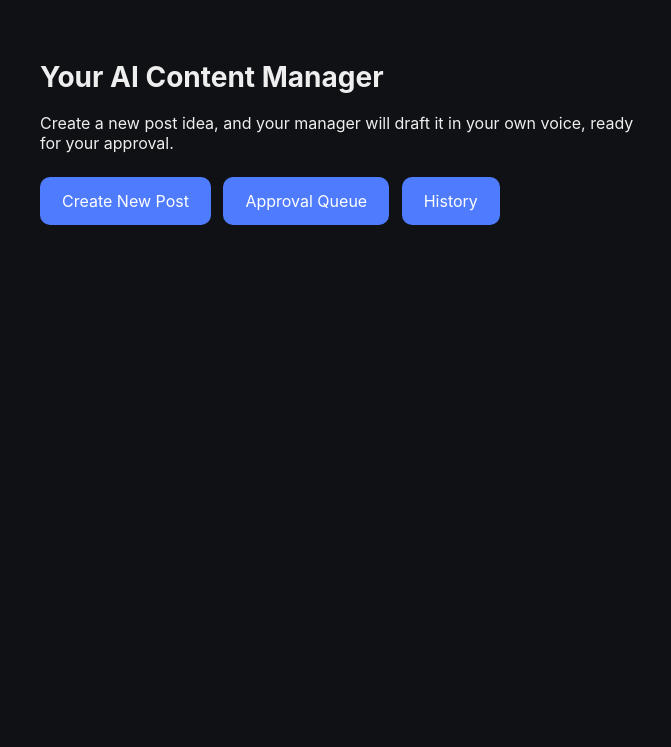
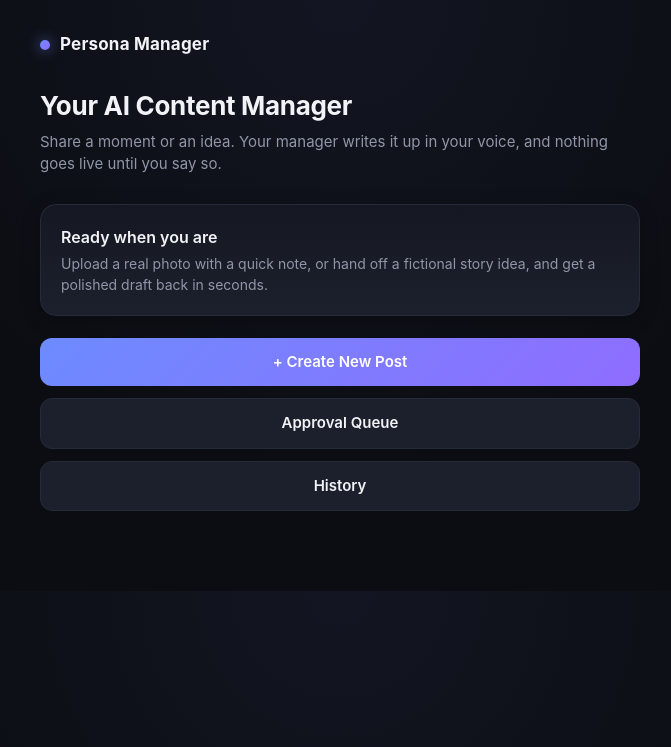
Before and after one commit to Kastuda09/Persona-manager, a Flask app: page / in a window 1280 px wide. Shown: the top 747 px of the page, without its empty margins (300-971 px from the left). Run offline with Flask 3, Linux system fonts and the light colour scheme.

Commit message:
Update home.html

```diff
--- a/templates/home.html
+++ b/templates/home.html
@@ -1,21 +1,191 @@
 <!DOCTYPE html>
 <html>
 <head>
+    <meta name="viewport" content="width=device-width, initial-scale=1">
     <title>Persona Manager</title>
-    <style>
-        body { font-family: -apple-system, sans-serif; max-width: 600px; margin: 60px auto; padding: 0 20px; background: #0f1115; color: #eee; }
-        h1 { font-size: 28px; }
-        a.button { display: inline-block; background: #4f7cff; color: white; padding: 14px 22px; border-radius: 10px; text-decoration: none; margin: 8px 8px 8px 0; font-size: 16px; }
-        .badge { background: #ff5c5c; color: white; border-radius: 20px; padding: 2px 10px; font-size: 14px; margin-left: 8px; }
-    </style>
+
+<style>
+    :root {
+        --bg: #0b0d12;
+        --panel: #151822;
+        --panel-2: #1c202c;
+        --border: #262b3a;
+        --text: #f2f3f7;
+        --muted: #9096a8;
+        --accent: #6d8bff;
+        --accent-2: #8f6dff;
+        --good: #3ddc84;
+        --bad: #ff5c7a;
+    }
+    * { box-sizing: border-box; }
+    body {
+        font-family: -apple-system, BlinkMacSystemFont, "Segoe UI", sans-serif;
+        max-width: 640px;
+        margin: 0 auto;
+        padding: 32px 20px 80px;
+        background: radial-gradient(circle at top, #131622 0%, #0b0d12 55%);
+        color: var(--text);
+        line-height: 1.5;
+    }
+    a { color: var(--accent); text-decoration: none; }
+    .top-nav {
+        display: flex;
+        align-items: center;
+        justify-content: space-between;
+        margin-bottom: 28px;
+    }
+    .brand {
+        display: flex;
+        align-items: center;
+        gap: 10px;
+        font-weight: 700;
+        font-size: 17px;
+        letter-spacing: 0.2px;
+    }
+    .brand .dot {
+        width: 10px; height: 10px; border-radius: 50%;
+        background: linear-gradient(135deg, var(--accent), var(--accent-2));
+        box-shadow: 0 0 14px rgba(109,139,255,0.7);
+    }
+    .back-link {
+        font-size: 14px;
+        color: var(--muted);
+    }
+    h1 {
+        font-size: 26px;
+        margin: 0 0 6px;
+        letter-spacing: -0.3px;
+    }
+    .subtitle {
+        color: var(--muted);
+        font-size: 15px;
+        margin: 0 0 28px;
+    }
+    .card {
+        background: linear-gradient(180deg, var(--panel) 0%, var(--panel-2) 100%);
+        border: 1px solid var(--border);
+        border-radius: 16px;
+        padding: 20px;
+        margin-bottom: 18px;
+        box-shadow: 0 4px 18px rgba(0,0,0,0.25);
+    }
+    label {
+        display: block;
+        margin-top: 18px;
+        margin-bottom: 6px;
+        font-size: 13px;
+        font-weight: 600;
+        color: var(--muted);
+        text-transform: uppercase;
+        letter-spacing: 0.4px;
+    }
+    input[type="text"], select, textarea {
+        width: 100%;
+        padding: 13px 14px;
+        border-radius: 10px;
+        border: 1px solid var(--border);
+        background: #10121a;
+        color: var(--text);
+        font-size: 15px;
+        transition: border-color 0.15s ease;
+    }
+    input[type="text"]:focus, select:focus, textarea:focus {
+        outline: none;
+        border-color: var(--accent);
+    }
+    input[type="file"] {
+        width: 100%;
+        padding: 12px;
+        border-radius: 10px;
+        border: 1px dashed var(--border);
+        background: #10121a;
+        color: var(--muted);
+        font-size: 14px;
+    }
+    button, .btn {
+        display: inline-block;
+        cursor: pointer;
+        font-family: inherit;
+        font-weight: 600;
+        font-size: 15px;
+        padding: 13px 22px;
+        border-radius: 12px;
+        border: none;
+        transition: transform 0.1s ease, opacity 0.15s ease;
+    }
+    button:hover, .btn:hover { opacity: 0.92; }
+    button:active, .btn:active { transform: scale(0.98); }
+    .btn-primary {
+        background: linear-gradient(135deg, var(--accent), var(--accent-2));
+        color: white;
+        text-decoration: none;
+    }
+    .btn-secondary {
+        background: var(--panel-2);
+        color: var(--text);
+        border: 1px solid var(--border);
+        text-decoration: none;
+    }
+    .btn-approve { background: var(--good); color: #06210f; }
+    .btn-reject { background: var(--bad); color: #2b0710; }
+    .badge {
+        background: var(--bad);
+        color: white;
+        border-radius: 20px;
+        padding: 2px 10px;
+        font-size: 13px;
+        margin-left: 6px;
+        font-weight: 600;
+    }
+    .pill {
+        display: inline-block;
+        background: rgba(109,139,255,0.12);
+        color: var(--accent);
+        border: 1px solid rgba(109,139,255,0.3);
+        border-radius: 20px;
+        padding: 4px 12px;
+        font-size: 12px;
+        font-weight: 600;
+        margin-right: 6px;
+    }
+    .meta-row {
+        display: flex;
+        flex-wrap: wrap;
+        gap: 6px;
+        align-items: center;
+        font-size: 13px;
+        color: var(--muted);
+        margin-top: 12px;
+    }
+    .empty-state {
+        text-align: center;
+        padding: 60px 20px;
+        color: var(--muted);
+    }
+    .empty-state .icon { font-size: 40px; margin-bottom: 14px; }
+</style>
+
 </head>
 <body>
+    <div class="top-nav">
+        <div class="brand"><span class="dot"></span> Persona Manager</div>
+    </div>
+
     <h1>Your AI Content Manager</h1>
-    <p>Create a new post idea, and your manager will draft it in your own voice, ready for your approval.</p>
-    <a class="button" href="/create">Create New Post</a>
-    <a class="button" href="/queue">Approval Queue
-        {% if pending_count > 0 %}<span class="badge">{{ pending_count }}</span>{% endif %}
-    </a>
-    <a class="button" href="/history">History</a>
+    <p class="subtitle">Share a moment or an idea. Your manager writes it up in your voice, and nothing goes live until you say so.</p>
+
+    <div class="card">
+        <p style="margin:0 0 4px; font-weight:600;">Ready when you are</p>
+        <p style="margin:0; color:var(--muted); font-size:14px;">Upload a real photo with a quick note, or hand off a fictional story idea, and get a polished draft back in seconds.</p>
+    </div>
+
+    <div style="display:flex; flex-direction:column; gap:12px; margin-top:22px;">
+        <a class="btn btn-primary" style="text-align:center;" href="/create">+ Create New Post</a>
+        <a class="btn btn-secondary" style="text-align:center;" href="/queue">
+            Approval Queue
+            {% if pending_count > 0 %}<span class="badge">{{ pending_count }}</span>{% endif %}
+        </a>
+        <a class="btn btn-secondary" style="text-align:center;" href="/history">History</a>
+    </div>
 </body>
 </html>
```
